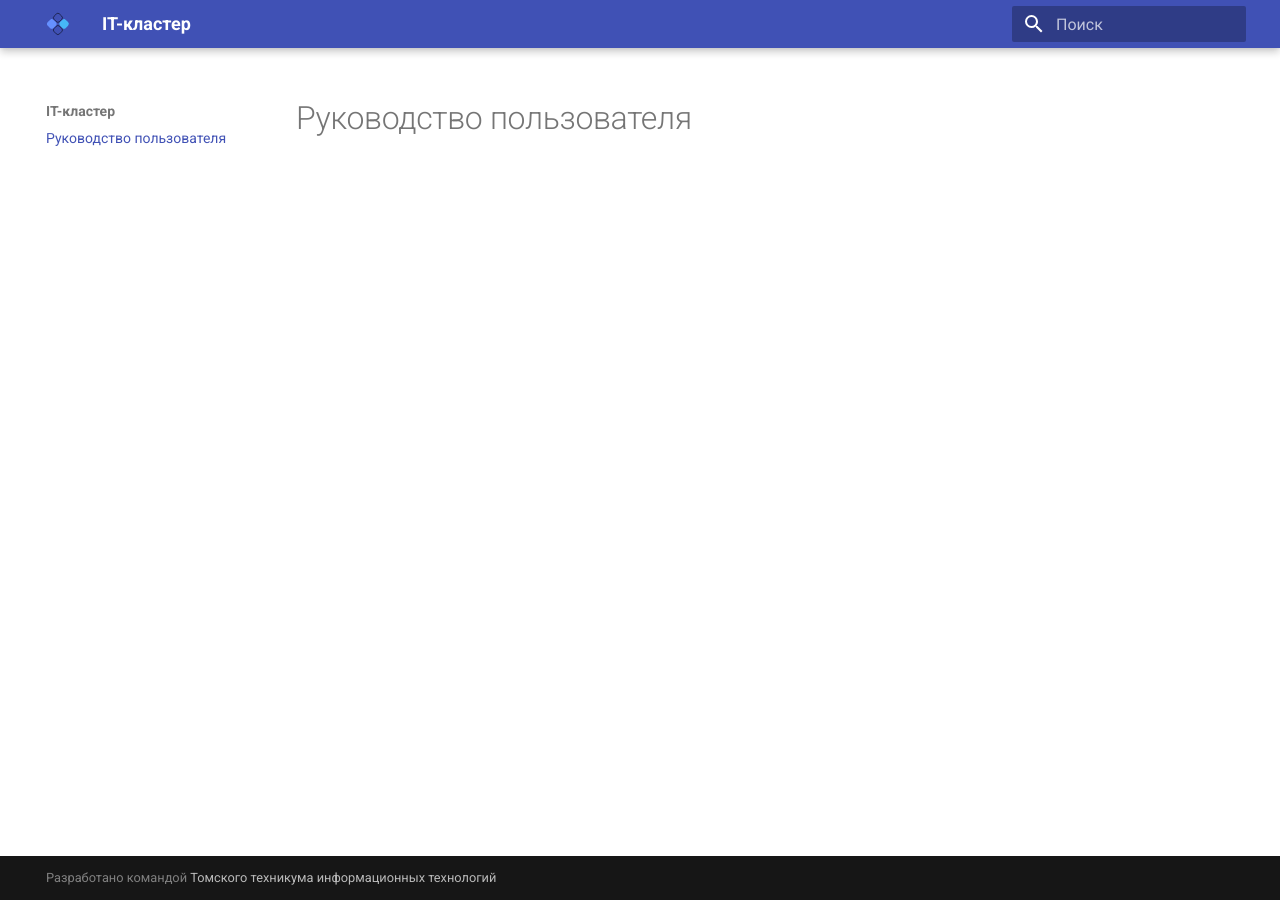
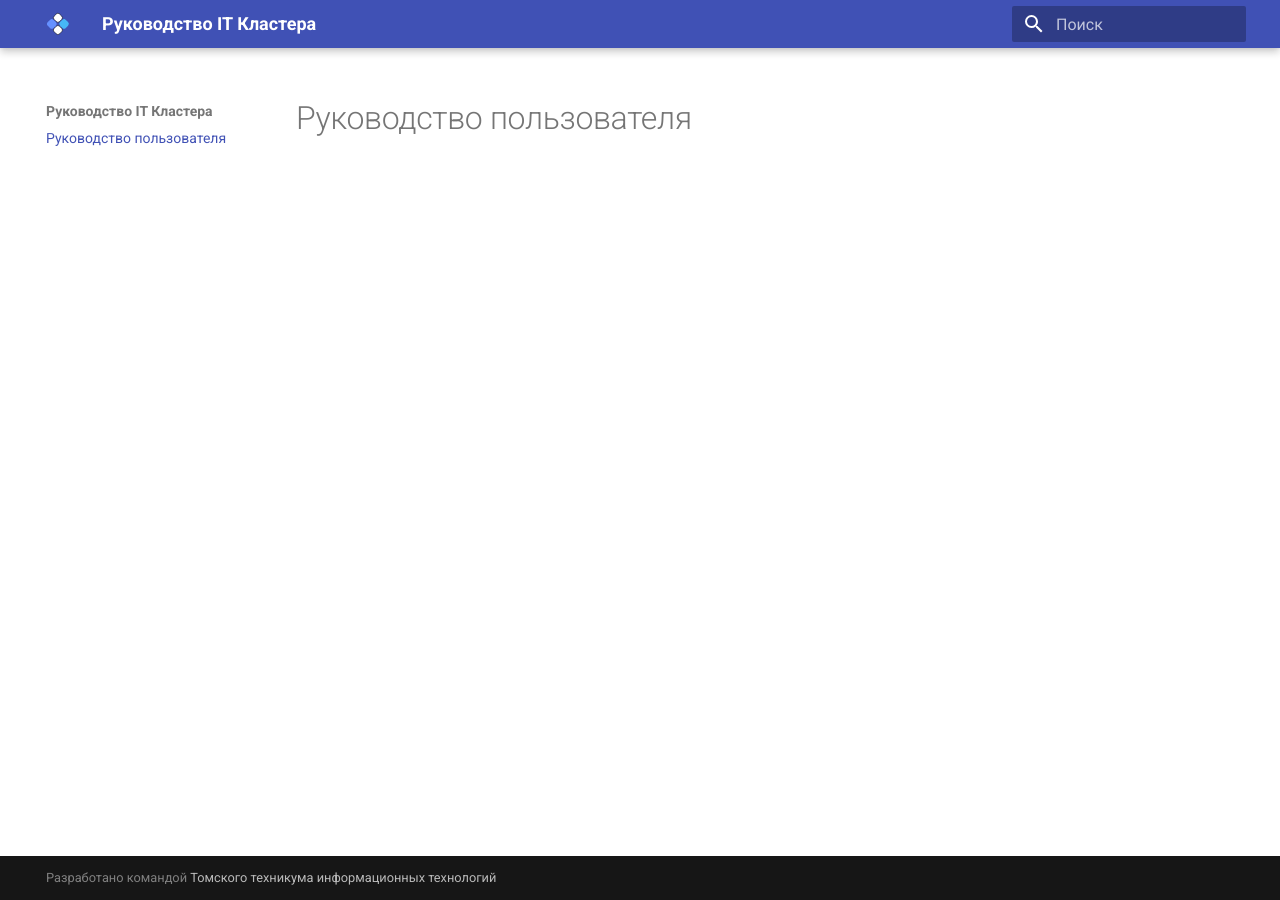
Before and after one commit to tomtit-tomsk/cluster_guide, an MkDocs documentation site: the page built from docs/index.md, in a window 1280 px wide. Built offline with MkDocs 1.6.1 and Material for MkDocs 9.7.7, drawn with Linux system fonts in a browser that asks for light colours.

Commit message:
update logo

```diff
--- a/mkdocs.yml
+++ b/mkdocs.yml
@@ -1,4 +1,4 @@
-site_name: IT-кластер
+site_name: Руководство IT Кластера
 
 theme:
   logo: logo.svg
@@ -7,5 +7,8 @@ theme:
   name: material
   custom_dir: overrides
 
+  palette:
+    primary: indigo
+
 extra_css:
   - _css/style.css
```
Also changed, not shown: docs/logo.svg.
